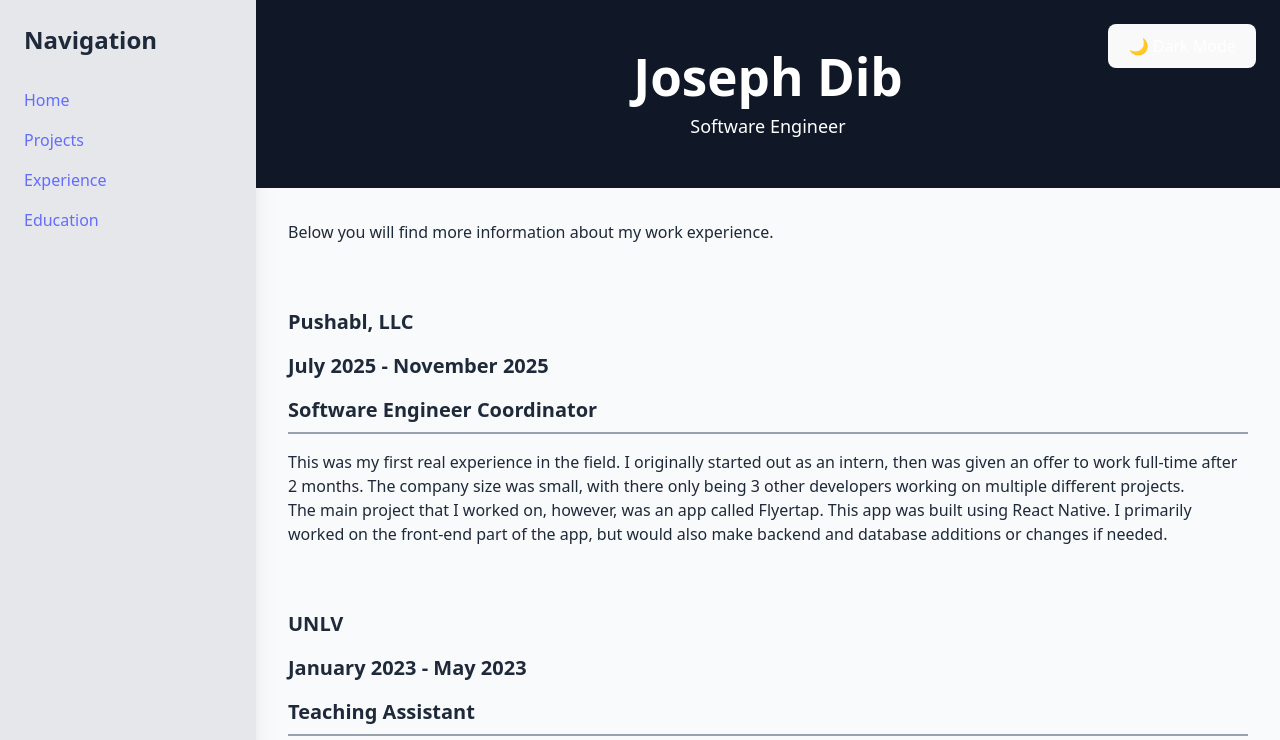
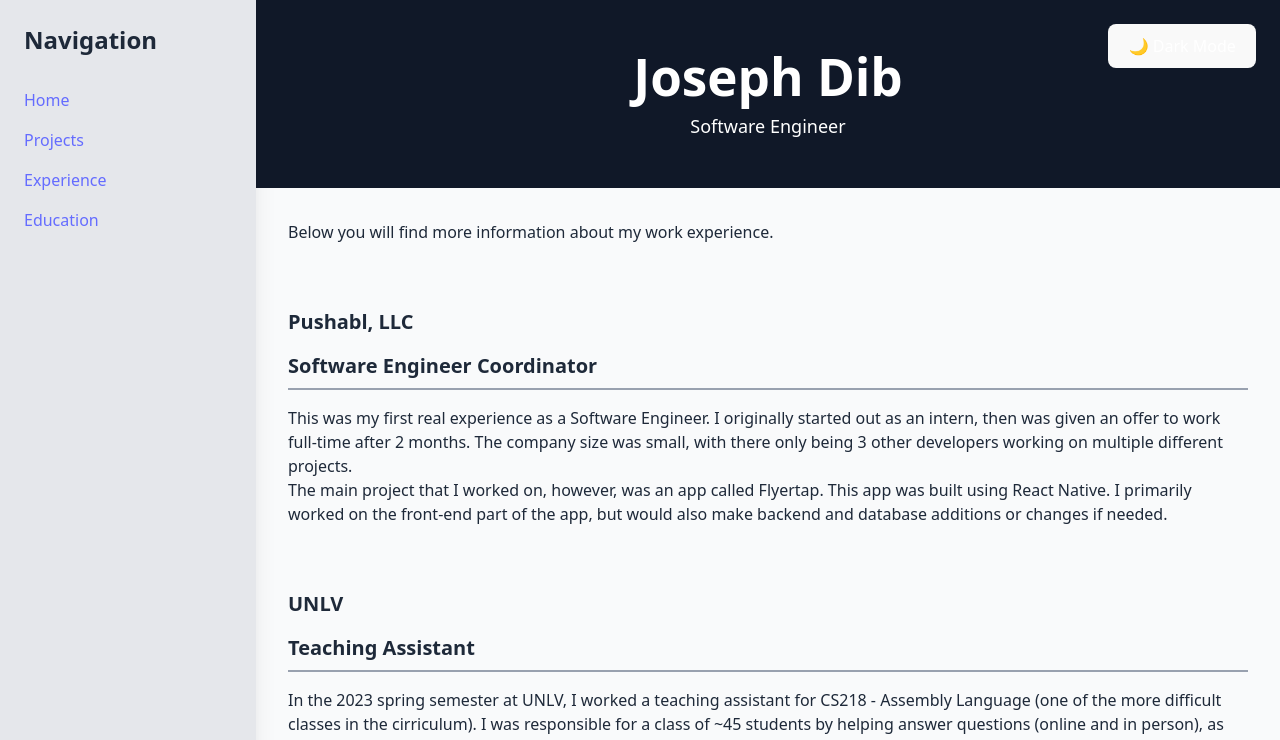
Before and after one commit to josephdib3160/josephdib3160.github.io, a React (Vite) app: page /experience in a window 1280 px wide. Shown: the top 740 px of the page. Built offline with nearby package versions, Linux system fonts and the light colour scheme.

Commit message:
updated experience

```diff
--- a/src/app/Experience.tsx
+++ b/src/app/Experience.tsx
@@ -46,10 +46,9 @@ export default function Experience() {
 
       <section id="pushabl" className="mx-auto p-8">
         <h2 className="text-xl font-semibold mb-4 border-gray-400 ">Pushabl, LLC</h2>
-        <h2 className="text-xl font-semibold mb-4 border-gray-400 ">July 2025 - November 2025</h2>
         <h2 className="text-xl font-semibold mb-4 border-b-2 pb-2 border-gray-400 ">Software Engineer Coordinator</h2>
         <p>
-          This was my first real experience in the field. I originally started out as an intern, then was given an offer to work full-time after 2 months.
+          This was my first real experience as a Software Engineer. I originally started out as an intern, then was given an offer to work full-time after 2 months.
           The company size was small, with there only being 3 other developers working on multiple different projects.
         </p>
 
@@ -61,7 +60,6 @@ export default function Experience() {
 
       <section id="unlv_exp" className="mx-auto p-8">
         <h2 className="text-xl font-semibold mb-4 border-gray-400 ">UNLV</h2>
-        <h2 className="text-xl font-semibold mb-4 border-gray-400 ">January 2023 - May 2023</h2>
         <h2 className="text-xl font-semibold mb-4 border-b-2 pb-2 border-gray-400 ">Teaching Assistant</h2>
         <p>
           In the 2023 spring semester at UNLV, I worked a teaching assistant for CS218 - Assembly Language (one of the more difficult classes in the cirriculum).
```
